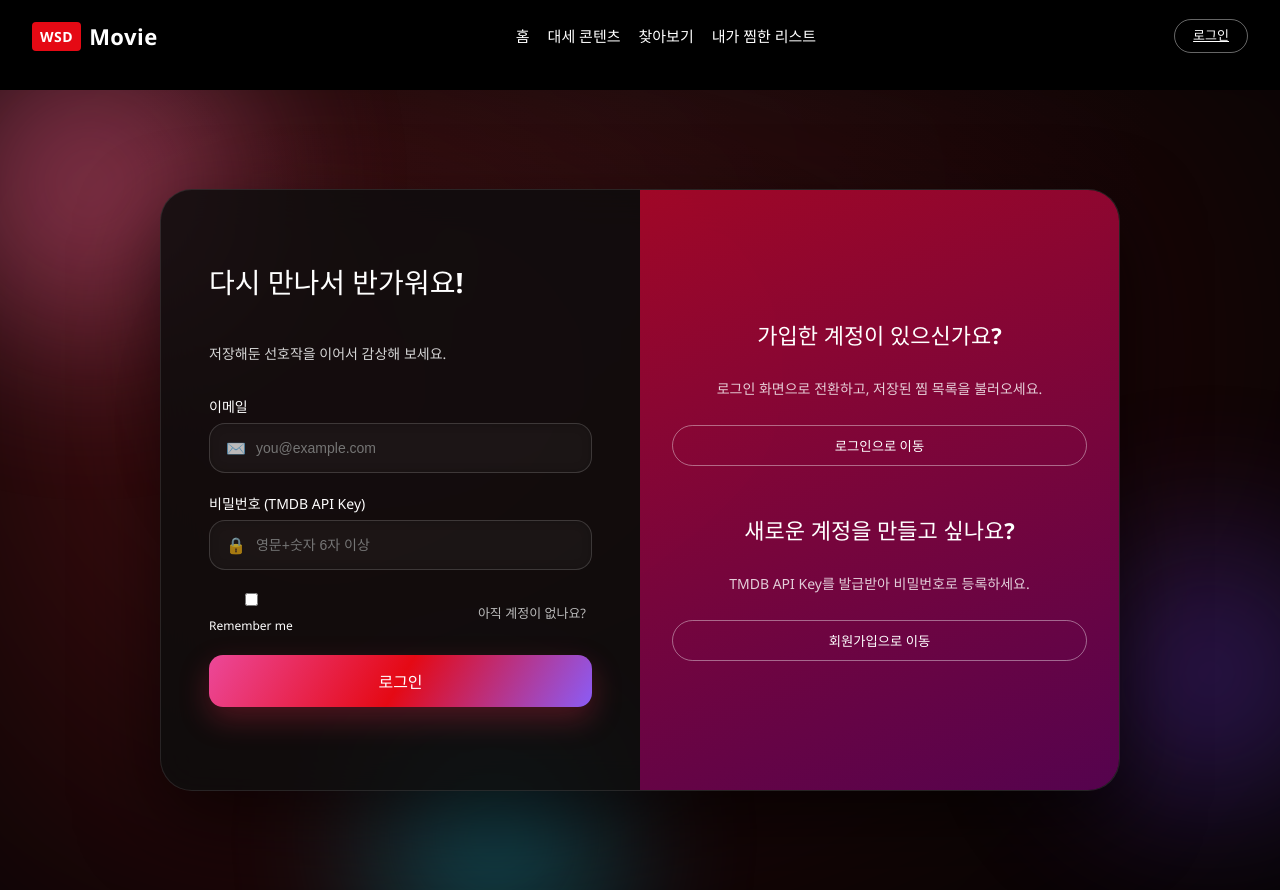
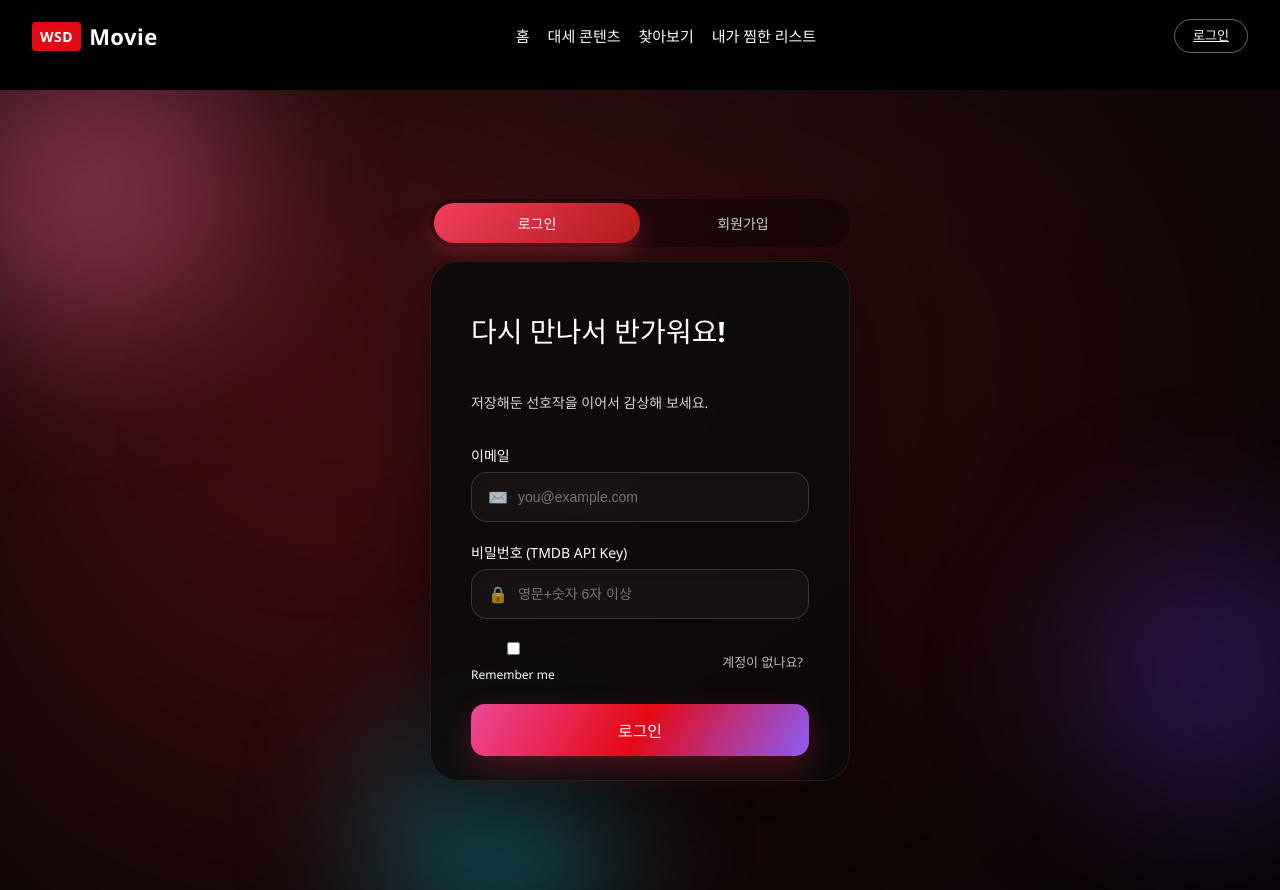
Before and after one commit to ansangah/BP_Netflix, a Vue app: page /signin in a window 1280 px wide. Built offline with nearby package versions, Linux system fonts and the light colour scheme; no server answers.

Commit message:
로그인 창 애니메이션 변경

```diff
--- a/src/views/SignInView.vue
+++ b/src/views/SignInView.vue
@@ -4,9 +4,18 @@
     <div class="aurora aurora-1"></div>
     <div class="aurora aurora-2"></div>
     <div class="aurora aurora-3"></div>
-    <div class="auth-container" :class="{ 'is-signup': isSignUpMode }">
-      <div class="form-side">
-        <form class="form signin" :class="{ 'is-active': !isSignUpMode }" @submit.prevent="handleLogin">
+
+    <div class="planet"></div>
+    <div class="particles"></div>
+
+    <div class="flip-wrapper" :class="{ 'show-signup': isSignUpMode }">
+      <div class="mode-tabs">
+        <button type="button" :class="{ active: !isSignUpMode }" @click="mode = 'signin'">로그인</button>
+        <button type="button" :class="{ active: isSignUpMode }" @click="mode = 'signup'">회원가입</button>
+      </div>
+      <div class="flip-card">
+        <div class="card-face card-front">
+          <form class="form" @submit.prevent="handleLogin">
             <h2>다시 만나서 반가워요!</h2>
             <p class="subtitle">저장해둔 선호작을 이어서 감상해 보세요.</p>
 
@@ -32,7 +41,7 @@
                 <span>Remember me</span>
               </label>
               <button type="button" class="link-btn" @click="mode = 'signup'">
-              아직 계정이 없나요?
+                계정이 없나요?
               </button>
             </div>
 
@@ -40,10 +49,12 @@
               로그인
             </button>
           </form>
+        </div>
 
-        <form class="form signup" :class="{ 'is-active': isSignUpMode }" @submit.prevent="handleRegister">
-          <h2>간편하게 가입하고 찜 목록을 저장하세요</h2>
-          <p class="subtitle">TMDB Key를 비밀번호로 입력해야 로그인/추천 기능을 사용할 수 있습니다.</p>
+        <div class="card-face card-back">
+          <form class="form" @submit.prevent="handleRegister">
+            <h2>첫 방문을 환영해요</h2>
+            <p class="subtitle">TMDB Key를 비밀번호로 등록하면 추천 기능을 바로 쓸 수 있어요.</p>
 
             <label>
               <span>이메일</span>
@@ -78,18 +89,6 @@
               회원가입
             </button>
           </form>
-      </div>
-
-      <div class="switcher">
-        <div class="panel panel-signin">
-          <h3>가입한 계정이 있으신가요?</h3>
-          <p>로그인 화면으로 전환하고, 저장된 찜 목록을 불러오세요.</p>
-          <button class="ghost-btn" @click="mode = 'signin'">로그인으로 이동</button>
-        </div>
-        <div class="panel panel-signup">
-          <h3>새로운 계정을 만들고 싶나요?</h3>
-          <p>TMDB API Key를 발급받아 비밀번호로 등록하세요.</p>
-          <button class="ghost-btn" @click="mode = 'signup'">회원가입으로 이동</button>
         </div>
       </div>
     </div>
@@ -265,48 +264,78 @@ async function handleRegister() {
   }
 }
 
-.auth-container {
-  width: min(960px, 100%);
-  background: rgba(14, 14, 14, 0.85);
-  border-radius: 32px;
-  border: 1px solid rgba(255, 255, 255, 0.1);
-  box-shadow: 0 30px 80px rgba(0, 0, 0, 0.6);
-  backdrop-filter: blur(20px);
-  display: grid;
-  grid-template-columns: repeat(2, minmax(0, 1fr));
+.flip-wrapper {
+  width: min(420px, 100%);
+  perspective: 1600px;
   position: relative;
   z-index: 1;
-  overflow: hidden;
-  transition: transform 0.4s ease;
 }
 
-.auth-container.is-signup {
-  transform: translateY(-6px);
+.mode-tabs {
+  display: flex;
+  justify-content: space-between;
+  margin-bottom: 14px;
+  background: rgba(0, 0, 0, 0.35);
+  border-radius: 999px;
+  padding: 4px;
+  backdrop-filter: blur(10px);
 }
 
-.form-side {
+.mode-tabs button {
+  flex: 1;
+  border: none;
+  background: transparent;
+  color: #d0d0d0;
+  font-weight: 600;
+  font-size: 14px;
+  border-radius: 999px;
+  padding: 10px;
+  cursor: pointer;
+  transition: background 0.3s ease, color 0.3s ease;
+}
+
+.mode-tabs button.active {
+  background: linear-gradient(120deg, #f43f5e, #b91c1c);
+  color: #fff;
+  box-shadow: 0 10px 20px rgba(244, 63, 94, 0.3);
+}
+
+.flip-card {
+  width: 100%;
+  min-height: 520px;
   position: relative;
-  min-height: 600px;
+  transform-style: preserve-3d;
+  transition: transform 0.8s ease;
+}
+
+.flip-wrapper.show-signup .flip-card {
+  transform: rotateY(180deg);
+}
+
+.card-face {
+  position: absolute;
+  inset: 0;
+  background: rgba(10, 10, 10, 0.85);
+  border-radius: 28px;
+  border: 1px solid rgba(255, 255, 255, 0.08);
+  box-shadow: 0 30px 80px rgba(0, 0, 0, 0.5);
+  backdrop-filter: blur(20px);
+  padding: 40px;
+  display: flex;
+  flex-direction: column;
+  justify-content: center;
+  transform-style: preserve-3d;
+  backface-visibility: hidden;
+}
+
+.card-back {
+  transform: rotateY(180deg);
 }
 
 .form {
-  position: absolute;
-  inset: 0;
-  padding: 48px;
   display: flex;
   flex-direction: column;
   gap: 20px;
-  opacity: 0;
-  transform: translateY(20px) scale(0.97);
-  transition: opacity 0.45s ease, transform 0.45s ease;
-  pointer-events: none;
-  overflow-y: auto;
-}
-
-.form.is-active {
-  opacity: 1;
-  transform: translateY(0) scale(1);
-  pointer-events: auto;
 }
 
 .form h2 {
@@ -447,45 +476,6 @@ label {
   cursor: pointer;
 }
 
-.switcher {
-  position: relative;
-  background: linear-gradient(160deg, rgba(229, 9, 20, 0.85), rgba(53, 0, 107, 0.9));
-  background-size: 200% 200%;
-  padding: 48px 32px;
-  display: flex;
-  flex-direction: column;
-  justify-content: center;
-  gap: 48px;
-  text-align: center;
-  color: #fff;
-  animation: gradientShift 10s linear infinite alternate;
-}
-
-@keyframes gradientShift {
-  0% {
-    background-position: 0% 50%;
-  }
-  100% {
-    background-position: 100% 50%;
-  }
-}
-
-.panel {
-  display: flex;
-  flex-direction: column;
-  gap: 12px;
-}
-
-.panel h3 {
-  font-size: 22px;
-  margin: 0;
-}
-
-.panel p {
-  font-size: 14px;
-  color: rgba(255, 255, 255, 0.8);
-}
-
 .toast {
   position: fixed;
   bottom: 32px;
```
Lines whose indentation alone changed are shown as unchanged.
